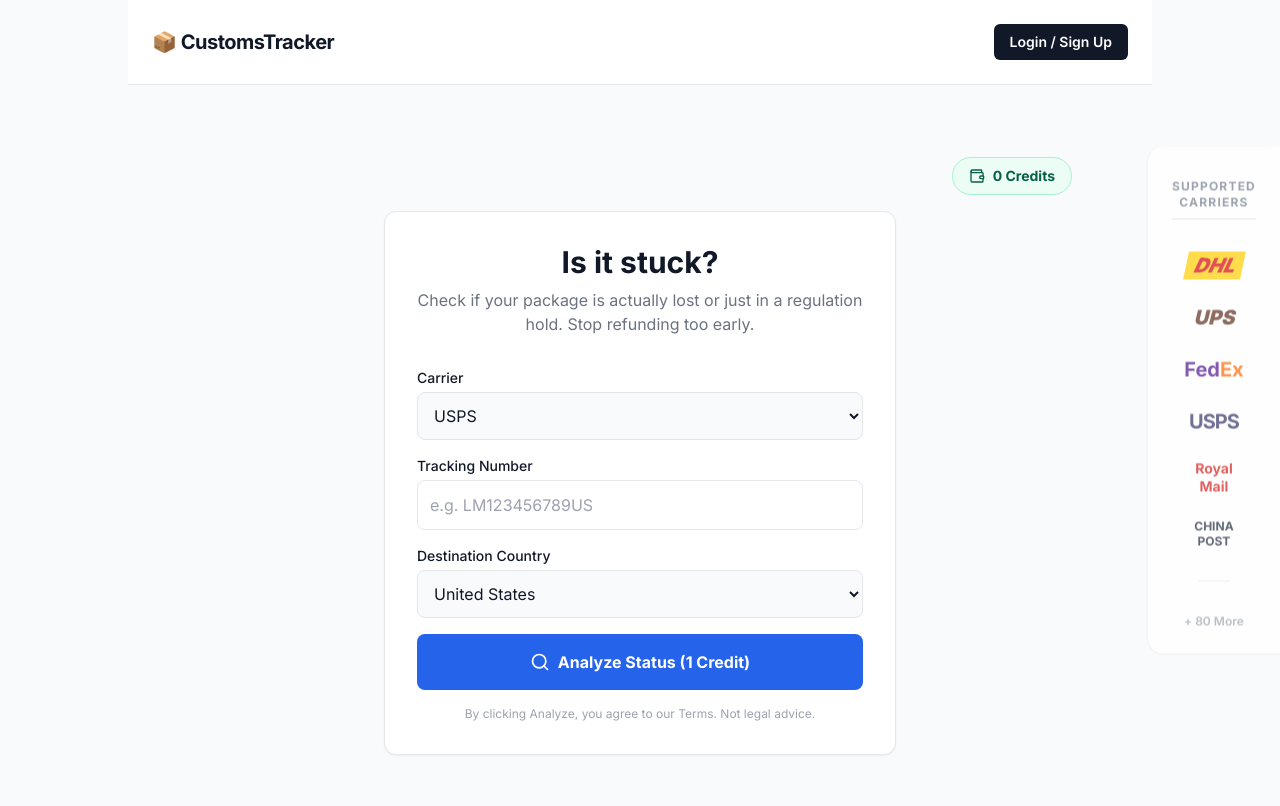
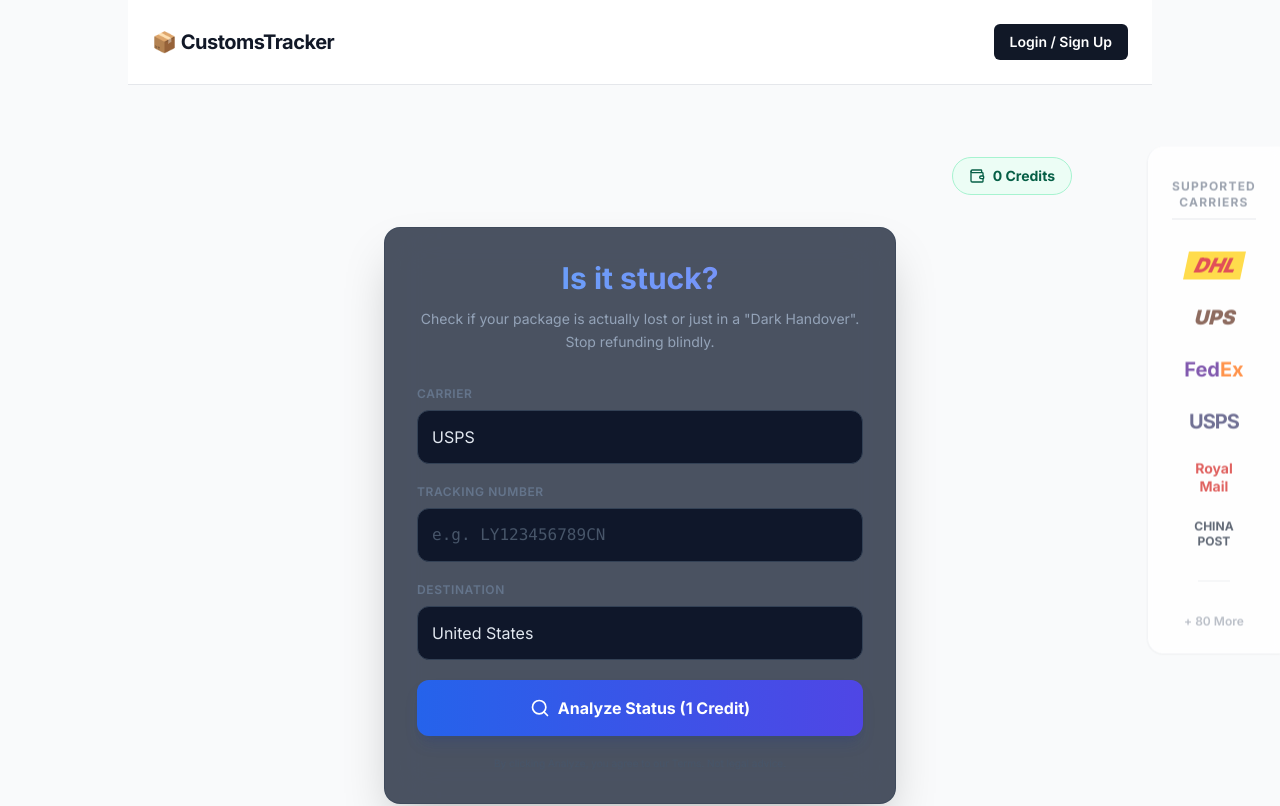
Before and after one commit to Omran1983/Jupiter-Startup, a Next.js app in the folder apps/customs_tracker/: page / in a window 1280 px wide. Shown: the top 806 px of the page. Built offline with nearby package versions, Linux system fonts and the light colour scheme; no server answers.

Commit message:
style: Premium Dark UI Facelift

```diff
--- a/apps/customs_tracker/src/app/globals.css
+++ b/apps/customs_tracker/src/app/globals.css
@@ -3,25 +3,27 @@
 @tailwind utilities;
 
 :root {
-  --foreground-rgb: 0, 0, 0;
-  --background-start-rgb: 214, 219, 220;
-  --background-end-rgb: 255, 255, 255;
-}
-
-@media (prefers-color-scheme: dark) {
-  :root {
-    --foreground-rgb: 255, 255, 255;
-    --background-start-rgb: 0, 0, 0;
-    --background-end-rgb: 0, 0, 0;
-  }
+  /* Premium Dark Logistics Theme */
+  --bg-primary: #0f172a;
+  /* Slate 900 */
+  --bg-secondary: #1e293b;
+  /* Slate 800 */
+  --accent: #3b82f6;
+  /* Blue 500 */
+  --accent-glow: rgba(59, 130, 246, 0.5);
+  --text-primary: #f8fafc;
+  /* Slate 50 */
+  --text-secondary: #94a3b8;
+  /* Slate 400 */
 }
 
 body {
-  color: rgb(var(--foreground-rgb));
-  background: linear-gradient(
-      to bottom,
-      transparent,
-      rgb(var(--background-end-rgb))
-    )
-    rgb(var(--background-start-rgb));
+  background-color: var(--bg-primary);
+  color: var(--text-primary);
+  /* Subtle mesh gradient for depth */
+  background-image:
+    radial-gradient(at 0% 0%, rgba(59, 130, 246, 0.15) 0px, transparent 50%),
+    radial-gradient(at 100% 100%, rgba(99, 102, 241, 0.15) 0px, transparent 50%);
+  background-attachment: fixed;
+  font-feature-settings: "cv02", "cv03", "cv04";
 }
--- a/apps/customs_tracker/src/app/page.tsx
+++ b/apps/customs_tracker/src/app/page.tsx
@@ -5,27 +5,29 @@
 
 export default function Home() {
     return (
-        <div className="w-full max-w-4xl mx-auto p-4">
-            <div className="flex justify-end mb-4">
+        <div className="w-full max-w-4xl mx-auto p-4 flex flex-col justify-center min-h-[80vh]">
+            <div className="flex justify-end mb-8">
                 <CreditBalance credits={0} />
             </div>
 
-            <div className="w-full max-w-lg mx-auto bg-white p-8 rounded-xl shadow-sm border border-gray-200">
+            <div className="w-full max-w-lg mx-auto bg-slate-800/80 backdrop-blur-xl p-8 rounded-2xl shadow-2xl border border-slate-700/50">
                 <div className="text-center mb-8">
-                    <h2 className="text-3xl font-bold mb-2">Is it stuck?</h2>
-                    <p className="text-gray-500">
-                        Check if your package is actually lost or just in a regulation hold.
-                        Stop refunding too early.
+                    <h2 className="text-3xl font-bold mb-3 text-transparent bg-clip-text bg-gradient-to-r from-blue-400 to-indigo-400">
+                        Is it stuck?
+                    </h2>
+                    <p className="text-slate-400 text-sm leading-relaxed">
+                        Check if your package is actually lost or just in a "Dark Handover".
+                        <br />Stop refunding blindly.
                     </p>
                 </div>
 
-                <form action={submitTracking} className="space-y-4">
+                <form action={submitTracking} className="space-y-5">
                     <div>
-                        <label className="block text-sm font-medium mb-1">Carrier</label>
+                        <label className="block text-xs font-semibold text-slate-500 uppercase tracking-wider mb-2">Carrier</label>
                         <select
                             name="carrier"
                             aria-label="Select Carrier"
-                            className="w-full p-3 border rounded-lg bg-gray-50 focus:ring-2 focus:ring-blue-500 outline-none"
+                            className="w-full p-3.5 border border-slate-700 rounded-xl bg-slate-900 text-slate-200 focus:ring-2 focus:ring-blue-500 outline-none transition-all hover:border-slate-600 appearance-none"
                             defaultValue="USPS"
                         >
                             <option value="USPS">USPS</option>
@@ -36,22 +38,22 @@
                     </div>
 
                     <div>
-                        <label className="block text-sm font-medium mb-1">Tracking Number</label>
+                        <label className="block text-xs font-semibold text-slate-500 uppercase tracking-wider mb-2">Tracking Number</label>
                         <input
                             name="trackingNumber"
                             type="text"
-                            placeholder="e.g. LM123456789US"
-                            className="w-full p-3 border rounded-lg focus:ring-2 focus:ring-blue-500 outline-none"
+                            placeholder="e.g. LY123456789CN"
+                            className="w-full p-3.5 border border-slate-700 rounded-xl bg-slate-900 text-white placeholder-slate-600 focus:ring-2 focus:ring-blue-500 outline-none transition-all hover:border-slate-600 font-mono"
                             required
                         />
                     </div>
 
                     <div>
-                        <label className="block text-sm font-medium mb-1">Destination Country</label>
+                        <label className="block text-xs font-semibold text-slate-500 uppercase tracking-wider mb-2">Destination</label>
                         <select
                             name="destinationCountry"
                             aria-label="Select Destination Country"
-                            className="w-full p-3 border rounded-lg bg-gray-50 outline-none"
+                            className="w-full p-3.5 border border-slate-700 rounded-xl bg-slate-900 text-slate-200 outline-none appearance-none"
                             defaultValue="US"
                         >
                             <option value="US">United States</option>
@@ -63,19 +65,21 @@
 
                     <button
                         type="submit"
-                        className="w-full bg-blue-600 hover:bg-blue-700 text-white font-bold py-4 rounded-lg flex items-center justify-center gap-2 transition-colors"
+                        className="w-full bg-gradient-to-r from-blue-600 to-indigo-600 hover:from-blue-500 hover:to-indigo-500 text-white font-bold py-4 rounded-xl flex items-center justify-center gap-2 transition-all shadow-lg shadow-blue-900/20 active:scale-[0.98] mt-2"
                     >
                         <Search className="w-5 h-5" />
                         Analyze Status (1 Credit)
                     </button>
 
-                    <p className="text-xs text-center text-gray-400 mt-4">
+                    <p className="text-[10px] text-center text-slate-600 mt-6">
                         By clicking Analyze, you agree to our Terms. Not legal advice.
                     </p>
                 </form>
             </div>
 
-            <BuyCredits />
+            <div className="mt-8">
+                <BuyCredits />
+            </div>
         </div>
     );
 }
```
